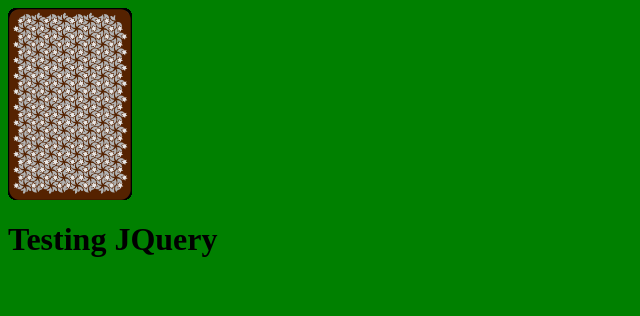
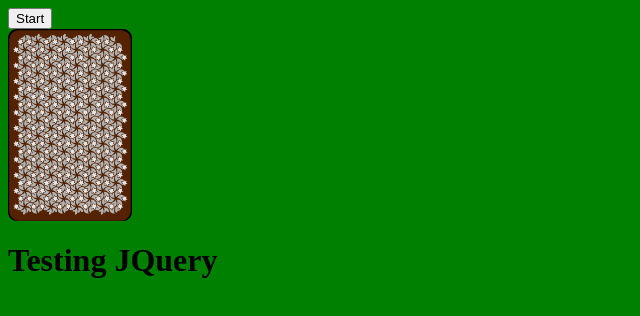
Before and after one commit to darin666/black-jack-2, a website: page src/index.html in a window 1280 px wide. Shown: the whole page, without its empty margins (0-640 px from the left). Drawn offline with nearby package versions, Linux system fonts and the light colour scheme; files that its build step writes are made by us from their sources.

Commit message:
creating a hand of god

```diff
--- a/src/index.html
+++ b/src/index.html
@@ -10,33 +10,26 @@
 	<body>
 		<script src="/js/jquery-3.3.1.min.js"></script>
 		<script src="/js/index.js"></script>
+		<button type="button" id="btn">Start</button>
 		<div id="deck"></div>
+		<div class="hand"></div>
 
 
 	<script>
 			var deck = generateDeck();
+			var hand = [];
 			deck = shuffleDeck(deck);
+
 			renderDeck();
 
-
-			function renderDeck(){
-				$('#deck').empty();
-
-				deck.forEach(function(card){
-
-					$('#deck').append(renderCard(card));
-
-				})
-			}
-
-			function renderCard(card){
-				if(card.reversed){
-					return '<div class="card revers"></div>';
-				}else{
-					return '<div class="card ' + card.suit + '-' + card.value + '"></div>';
-				}
-
-			}
+			$('#btn').click(function () {
+				var a = deck.pop();
+				a.reverse = false;
+				hand.push(a);
+				console.log('asdf');
+				renderDeck();
+				renderHand();
+			})
 
 		</script>
 
@@ -47,5 +40,6 @@
 		</script>
 
 
+
 </body>
 </html>
--- a/src/js/index.js
+++ b/src/js/index.js
@@ -1,19 +1,37 @@
 'use strict'; // Whole-script strict mode syntax
 
+function Card(value, suit) {
+    this.value = value,
+    this.suit = suit,
+    this.reverse = true;
+
+
+    this.info = function() {
+        return this.value + this.suit
+    }
+
+    this.createHTML = function() {
+        if(this.reverse){
+            return $('<div>').addClass('card').addClass('revers');
+        }else{
+            return $('<div>').addClass('card').addClass(this.value+ '-' +this.suit);
+        }
+    }
+
+
+}
 
 function generateDeck(){
     var deck = [];
 
     var suits = ['clubs', 'diamonds', 'hearts', 'spades'];
     var values = ['2', '3', '4', '5', '6', '7', '8', '9', '10', 'jack', 'queen', 'king', 'ace'];
+
     for(var s = 0; s < suits.length; s++){
         for(var v = 0; v < values.length; v++){
+            var card = new Card(suits[s],values[v]);
+            deck.push(card);
 
-            deck.push({
-                'suit': suits[s],
-                'value': values[v],
-                'reversed': true
-            });
         }
     }
 
@@ -39,3 +57,15 @@ function shuffleDeck(deck) {
 
     return deck;
 }
+
+function renderDeck(){
+    $('#deck').empty();
+    var card = deck[deck.length - 1];
+    $('#deck').append(card.createHTML());
+}
+
+function renderHand() {
+    $('.hand').empty();
+    var card = hand[hand.length - 1];
+    $('.hand').append(card.createHTML());
+}
```
